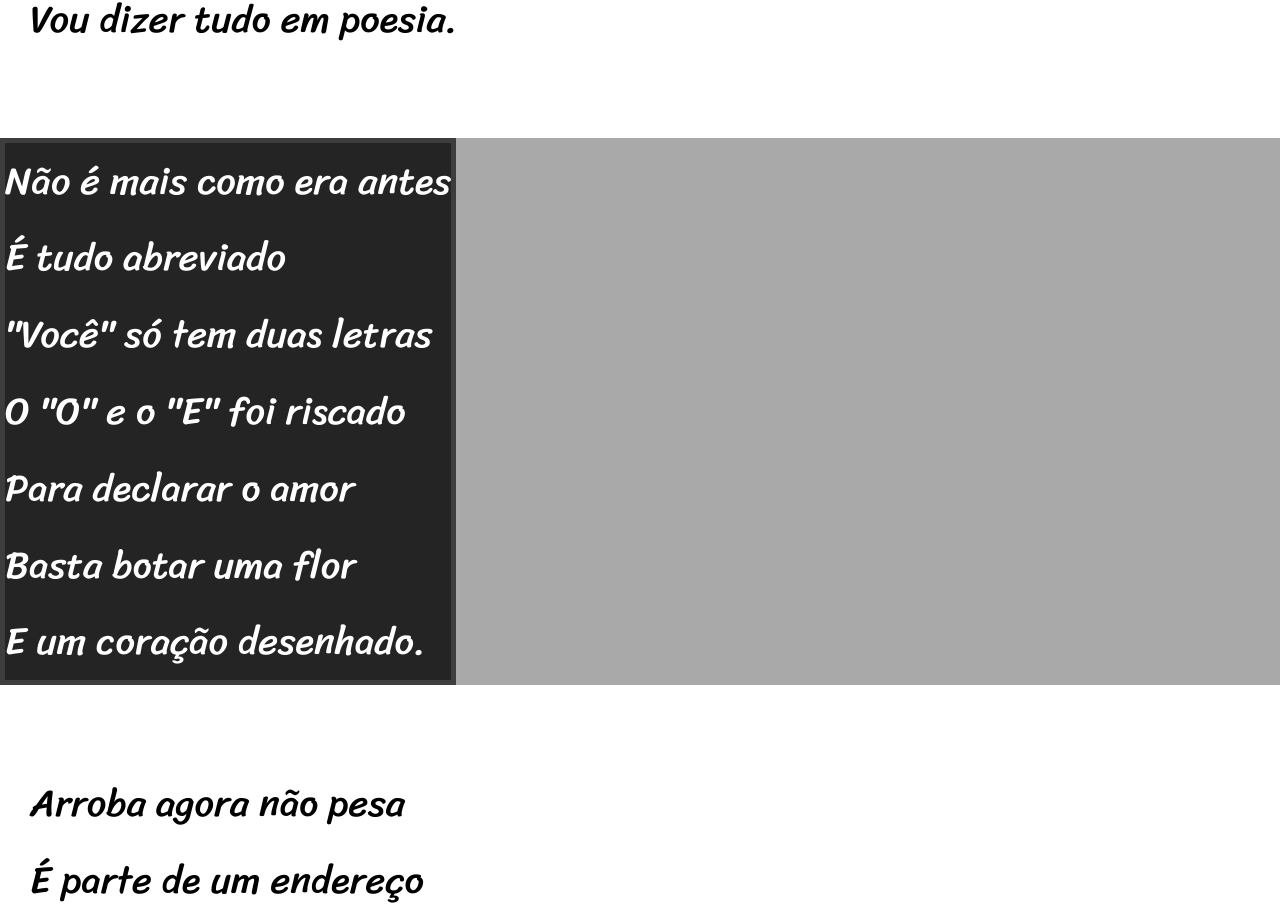
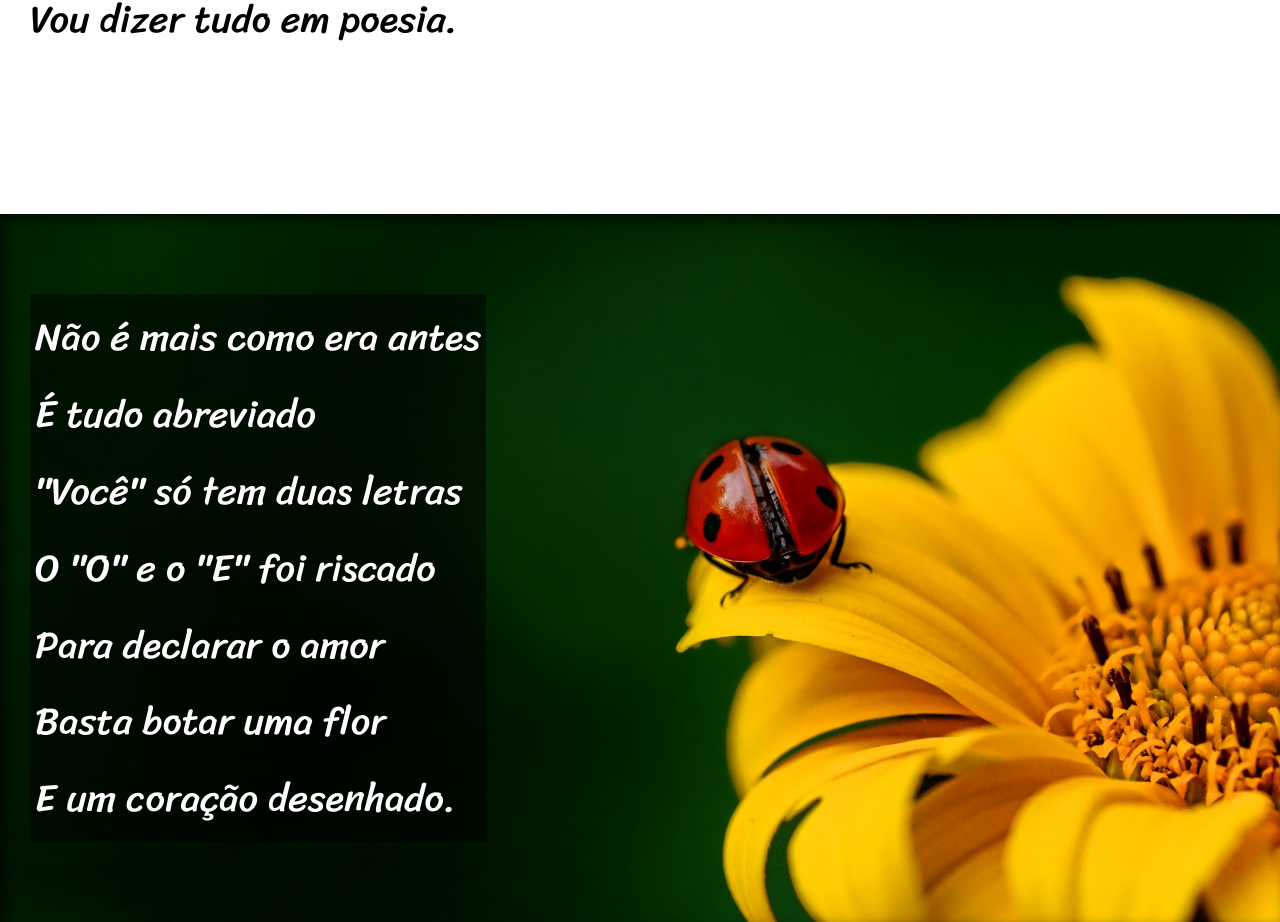
Before and after one commit to maicowmatheus/html-css, a plain HTML site: page desafios/d012/index.html in a window 1280 px wide. Shown: the part 955-1877 px from the top of the page. Drawn offline with Linux system fonts and the light colour scheme.

Commit message:
atualizei ex022

```diff
--- a/desafios/d012/estilo/style.css
+++ b/desafios/d012/estilo/style.css
@@ -33,6 +33,7 @@ header > h1{
 header > p{
     padding-bottom: 50px;
 }
+
 a{
     color: white;
     text-decoration: none;
@@ -50,18 +51,35 @@ section{
     font-size: 3vw;
 
 }
+section > p{
+    padding-bottom: 2em;
+}
 section.normal{
     background-color: white;
     color: rgb(0, 0, 0);
 }
 section.imagem{
-    background-color: rgb(61, 61, 61);
+    background-color: rgb(54, 54, 54);
     color: rgb(255, 255, 255);
+    box-shadow: inset 6px 6px 13px 0px rgba(0, 0, 0, 0.568);
+    background-size: cover;
+    background-attachment: fixed;
+
+}
+section.imagem > p{
+    background-color: rgba(0, 0, 0, 0.521);
     display: inline-block;
     padding: 5px;
+    text-shadow: 1px 1px 0px black;
 }
-section.imagem > p{
-    background-color: rgba(0, 0, 0, 0.404);
+section#img01{
+    background-image: url('../imagens/background001.jpg');
+    background-position: right center;
+
+
+}
+section#img02{
+    background-image: url('../imagens/background002.jpg');
 
 }
 footer{
--- a/desafios/d012/index.html
+++ b/desafios/d012/index.html
@@ -15,6 +15,7 @@
             </p>
         </header>
 
+
         <section class="normal">
             <p>
                 Estou ficando cansado<br>
@@ -26,10 +27,7 @@
                 Vou dizer tudo em poesia.<br>
             </p>
         </section>
-
-
-
-    <section class="imagem">
+        <section class="imagem" id="img01">
             <p>
                 Não é mais como era antes<br>
                 É tudo abreviado<br>
@@ -40,9 +38,6 @@
                 E um coração desenhado.<br>
             </p>
         </section>
-
-
-
         <section class="normal">
             <p>
                 Arroba agora não pesa<br>
@@ -64,8 +59,7 @@
                 Decifre esse rabisco.<br>
             </p>
         </section>
-
-    <section class="imagem">
+        <section class="imagem" id="img02">
             <p>
                 Tenho saudade das cartas<br>
                 Escritas com a própria mão<br>
@@ -76,7 +70,6 @@
                 Nas linhas do coração.<br>
             </p>
         </section>
-
         <section class="normal">
             <p>
                 Agora, escrevo e envio<br>
@@ -99,6 +92,7 @@
             </p>
         </section>
 
+
     <footer>
         <p>Site criado por <a href="https://www.instagram.com/_m.m.campos/" target="_blank">Maicow Campos</a></p>
     </footer>
```
Lines whose indentation alone changed are shown as unchanged.
